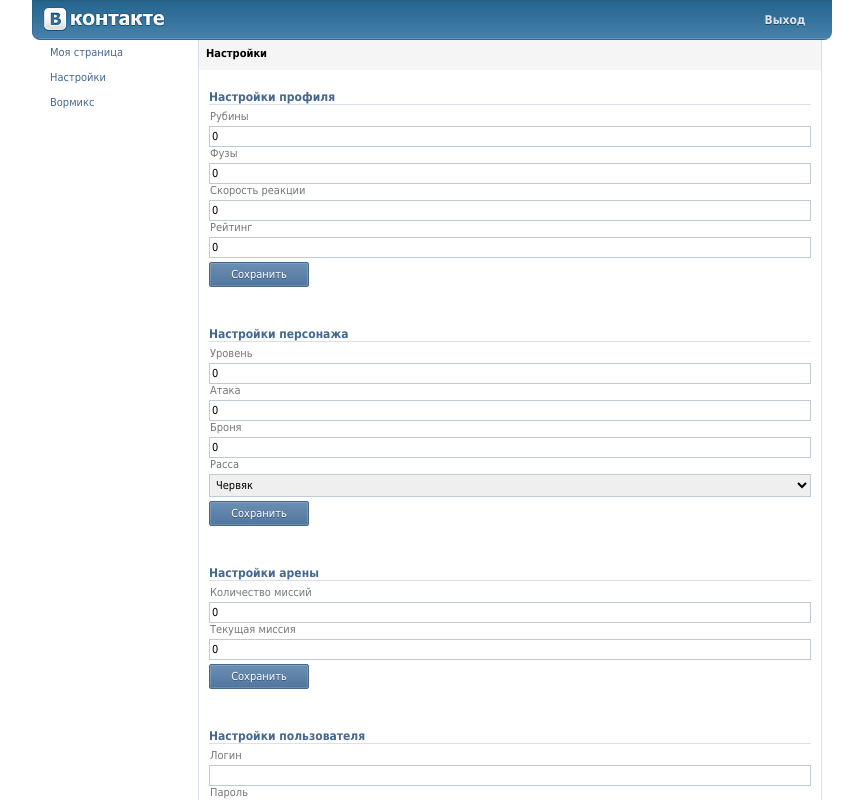
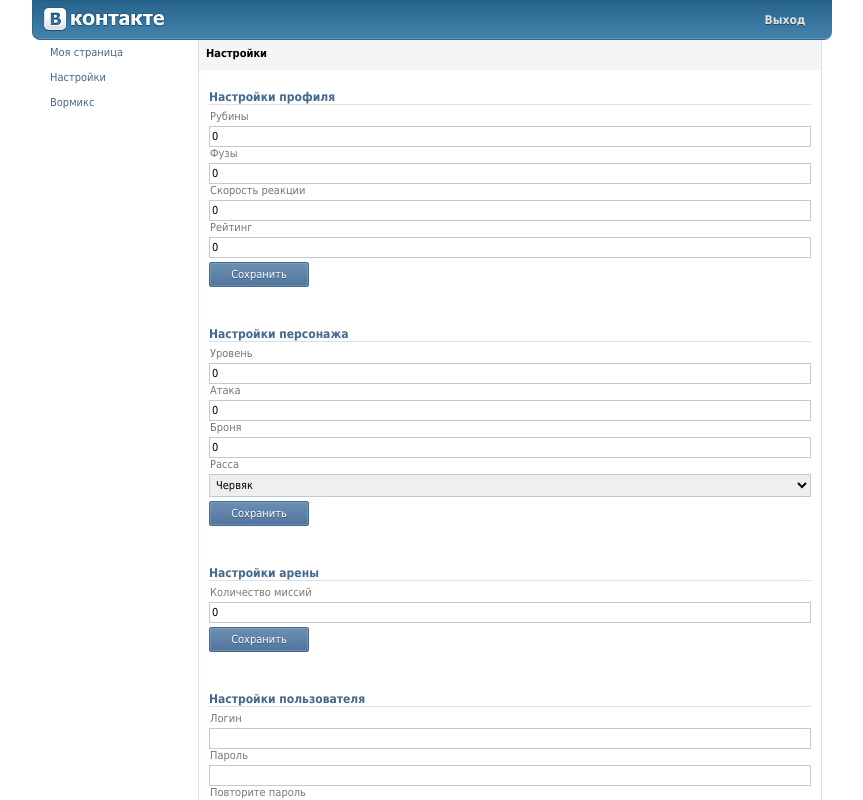
Before and after one commit to n30np14gu3/wormix-web, a Vue app: page /settings in a window 1280 px wide. Shown: the top 800 px of the page, without its empty margins (208-1071 px from the left). Built offline with nearby package versions, Linux system fonts and the light colour scheme; no server answers; sample sign-in values are in the browser's storage.

Commit message:
Mini fixes * Fix get race method * add update battle_info method

```diff
--- a/src/views/ProfileView.vue
+++ b/src/views/ProfileView.vue
@@ -197,7 +197,7 @@ export default {
       if(hat < 50)
         return hat;
 
-      return (hat - 1000) / 500;
+      return Math.floor((hat - 1000) / 500);
     },
     isMyAccount(){
       return this.router_path === undefined || this.router_path === this.user.id
--- a/src/views/SettingsView.vue
+++ b/src/views/SettingsView.vue
@@ -51,12 +51,9 @@
     <!-- User battle settings -->
     <div class="container">
       <h1>Настройки арены</h1>
-      <form>
+      <form @submit="saveBattleInfo">
         <label>Количество миссий</label>
         <input type="number" min="0" v-model="user.battle_info.battles_count">
-
-        <label>Текущая миссия</label>
-        <input type="text" min="0" v-model="user.battle_info.mission_id">
         <button class="button-blue" type="submit">Сохранить</button>
       </form>
     </div>
@@ -202,6 +199,7 @@ export default {
       this.password_confirmation = null
       this.password = null
     },
+
     saveSocialData(e){
       e.preventDefault()
       axios.post('account', {social_data: this.user.social_data}).then(response => {
@@ -210,6 +208,7 @@ export default {
         this.handleError(error)
       });
     },
+
     saveWormData(e){
       e.preventDefault()
       axios.post('account', {worm_data: this.user.worm_data}).then(response => {
@@ -220,6 +219,7 @@ export default {
         this.handleError(error)
       });
     },
+
     saveUserProfile(e){
       e.preventDefault()
       axios.post('account', {user_profile: this.user.user_profile}).then(response => {
@@ -228,6 +228,16 @@ export default {
         this.handleError(error)
       });
     },
+
+    saveBattleInfo(e){
+      e.preventDefault()
+      axios.post('account', {battle_info: this.user.battle_info}).then(response => {
+        alert("OK")
+      }).catch(error =>{
+        this.handleError(error)
+      });
+    },
+
     updateProfilePhoto(e){
       e.preventDefault()
       if(this.photo === null){
@@ -250,15 +260,18 @@ export default {
             this.handleError(error)
       });
     },
+
     getRace(hat){
       if(hat < 50)
         return hat;
 
-      return (hat - 1000) / 500;
+      return Math.floor((hat - 1000) / 500);
     },
+
     handleFileUpload(){
       this.photo = this.$refs.file.files[0]
     },
+
     handleError(error){
       this.photo = null
       if(error.response.status === 401 || error.response.status === 403){
```
